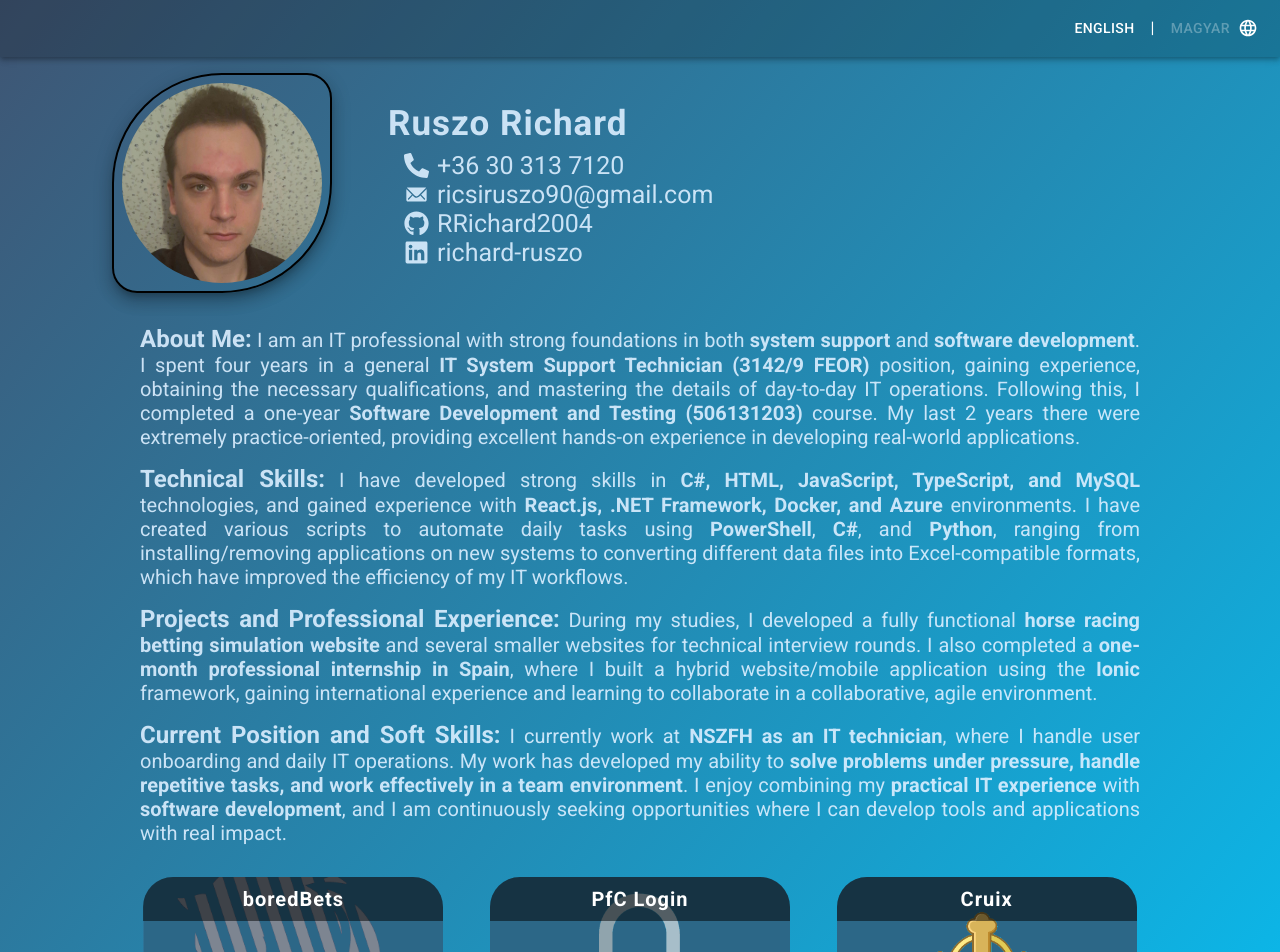
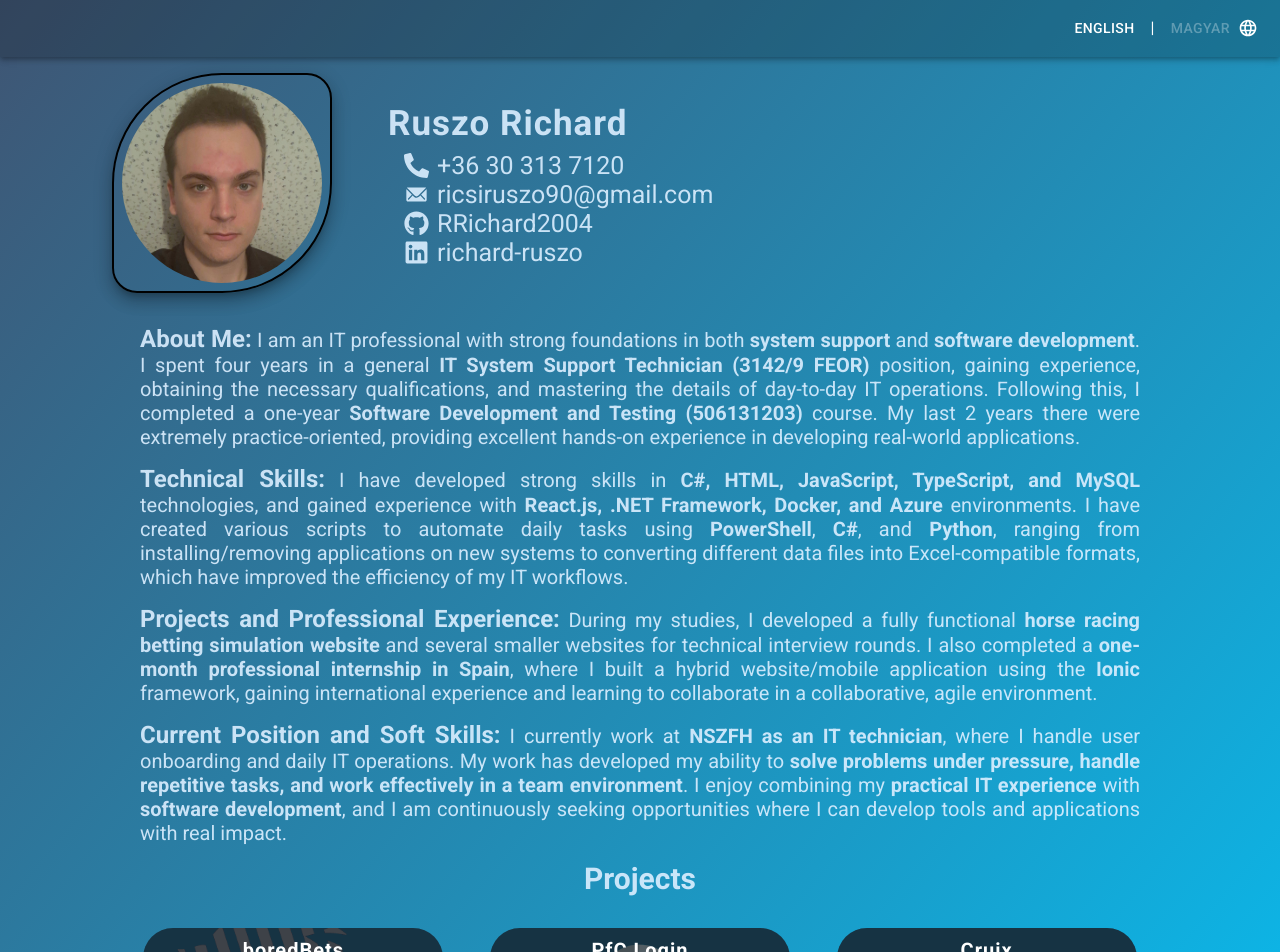
Before and after one commit to RRichard2004/Portfolio, a React (Create React App) app: page /eng in a window 1280 px wide. Shown: the top 952 px of the page. Built offline with nearby package versions, Linux system fonts and the light colour scheme.

Commit message:
small tweak
added a title for projects
s

```diff
--- a/src/pages/English/mainPageEN.js
+++ b/src/pages/English/mainPageEN.js
@@ -189,6 +189,8 @@ export default function MainPage() {
                 <span><span style={{ fontWeight: 'bold', fontSize: '120%'}}>Projects and Professional Experience:</span> During my studies, I developed a fully functional <strong>horse racing betting simulation website</strong> and several smaller websites for technical interview rounds. I also completed a <strong>one-month professional internship in Spain</strong>, where I built a hybrid website/mobile application using the <strong>Ionic</strong> framework, gaining international experience and learning to collaborate in a collaborative, agile environment.</span>
 
                 <span><span style={{ fontWeight: 'bold', fontSize: '120%'}}>Current Position and Soft Skills:</span> I currently work at <strong>NSZFH as an IT technician</strong>, where I handle user onboarding and daily IT operations. My work has developed my ability to <strong>solve problems under pressure, handle repetitive tasks, and work effectively in a team environment</strong>. I enjoy combining my <strong>practical IT experience</strong> with <strong>software development</strong>, and I am continuously seeking opportunities where I can develop tools and applications with real impact.</span>
+
+                <span style={{ fontWeight: 'bold', fontSize: '150%'}}>Projects</span>
             </Box>
             <Box sx={{
                 width: '80%',
--- a/src/pages/Hungarian/mainPageHU.js
+++ b/src/pages/Hungarian/mainPageHU.js
@@ -190,6 +190,9 @@ export default function MainPage() {
                     A munkám fejlesztette azon képességemet, hogy <strong>nyomás alatt oldjam meg a problémákat, elviseljem az ismétlődő feladatokat, és hatékonyan működjek együtt csapatkörnyezetben</strong>.
                     Szeretem ötvözni a <strong>gyakorlati IT tapasztalatomat</strong> a <strong>szoftverfejlesztéssel</strong>, és folyamatosan olyan lehetőségeket keresek, ahol valódi hatással bíró eszközöket és alkalmazásokat fejleszthetek.
                 </span>
+
+
+                <span style={{ fontWeight: 'bold', fontSize: '150%'}}>Projektjeim</span>
             </Box>
             <Box sx={{
                             width: '80%',
@@ -212,7 +215,6 @@ export default function MainPage() {
                                     <a href="https://pfc-frontend-pearl.vercel.app" target="_blank" rel="noopener noreferrer" className='portfolioCard PfC'><a>PfC Login</a><span>Egyszerű hitelesítő weboldal</span></a>
                                     <a href="https://github.com/bag0ly/cruix" target="_blank" rel="noopener noreferrer" className='portfolioCard cruix'><a>Cruix</a><span>Ügyfélprojekt a katolikus műemlékekről<br/>Fejlesztése megszakadt</span></a>
                                     <a href="https://github.com/RRichard2004/Intern_EduApp" target="_blank" rel="noopener noreferrer" className='portfolioCard eduapp'><a>Education App</a><span>Többplatformos Ionic app, amely több forráson való eligazodást segíti.</span></a>
-
                                 </div>
                         </Box>
         </Box>
```
